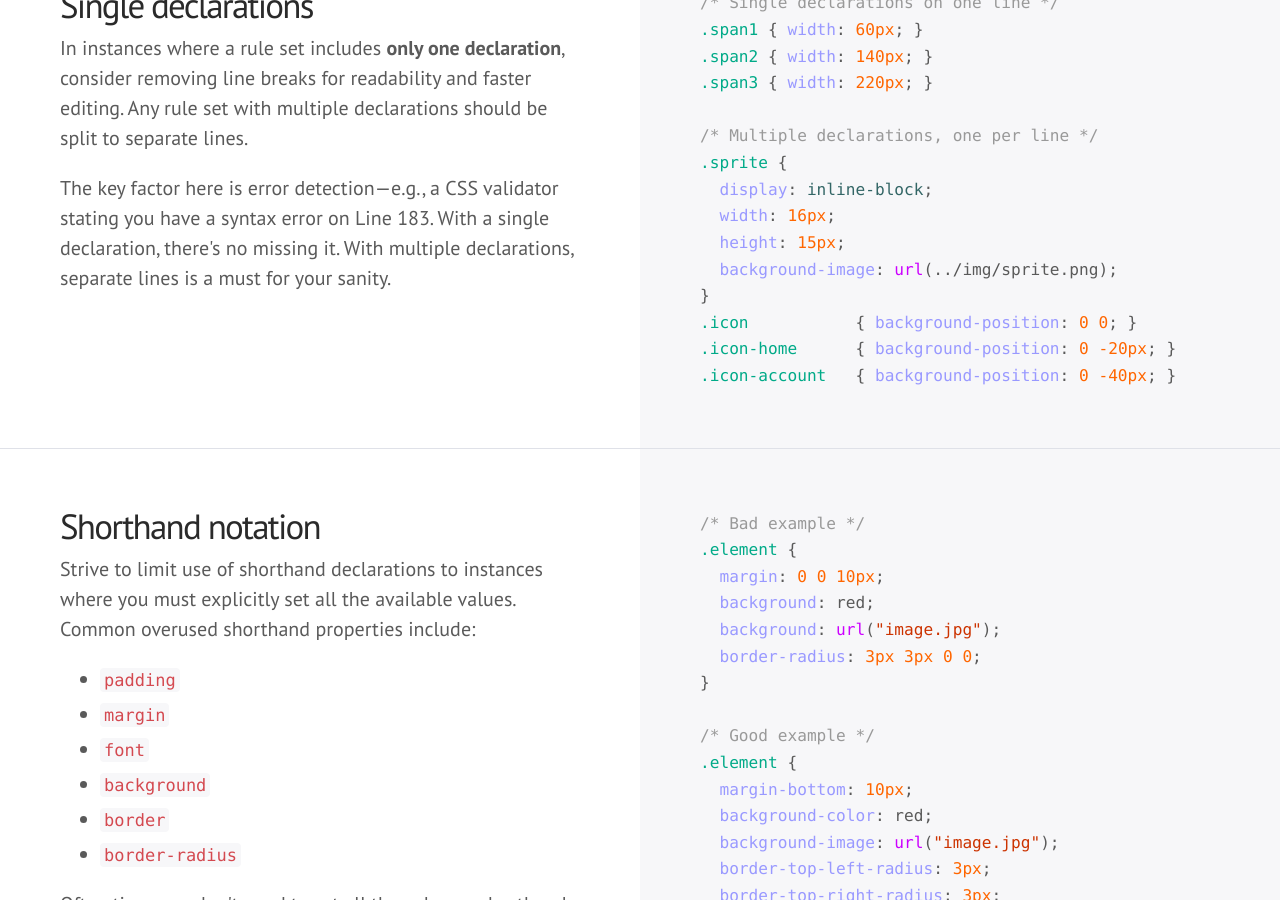
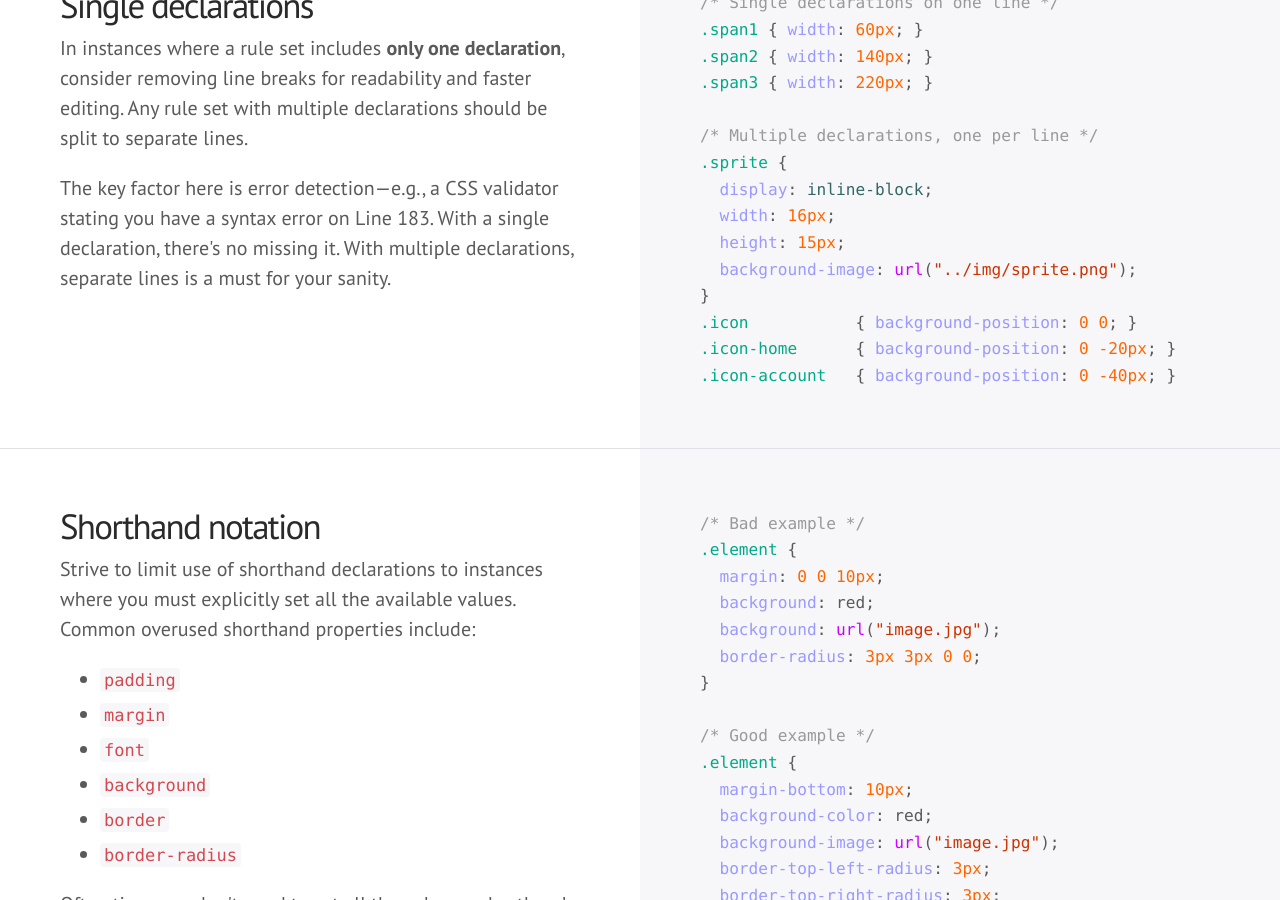
Before and after one commit to mdo/code-guide, a Jekyll site: the page built from index.html, in a window 1280 px wide and 900 px high, scrolled down 9712 px. Built offline with Jekyll 4.4.1, drawn with Linux system fonts in a browser that asks for light colours; some web fonts are replaced; Markdown is read by kramdown in place of the engine named in the settings; comment, search, counter and statistics services are not loaded.

Commit message:
Fix issue #178

```diff
--- a/_includes/css/single-declarations.css
+++ b/_includes/css/single-declarations.css
@@ -8,7 +8,7 @@
   display: inline-block;
   width: 16px;
   height: 15px;
-  background-image: url(../img/sprite.png);
+  background-image: url("../img/sprite.png");
 }
 .icon           { background-position: 0 0; }
 .icon-home      { background-position: 0 -20px; }
```
